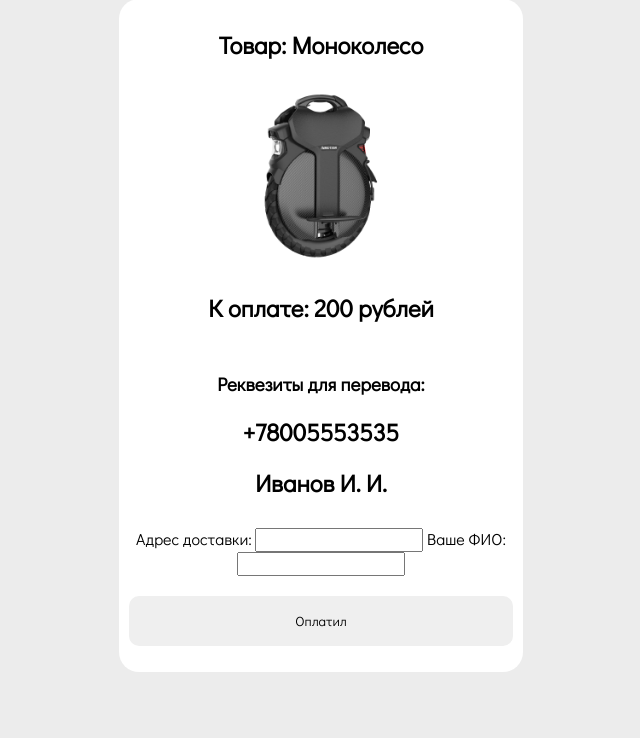
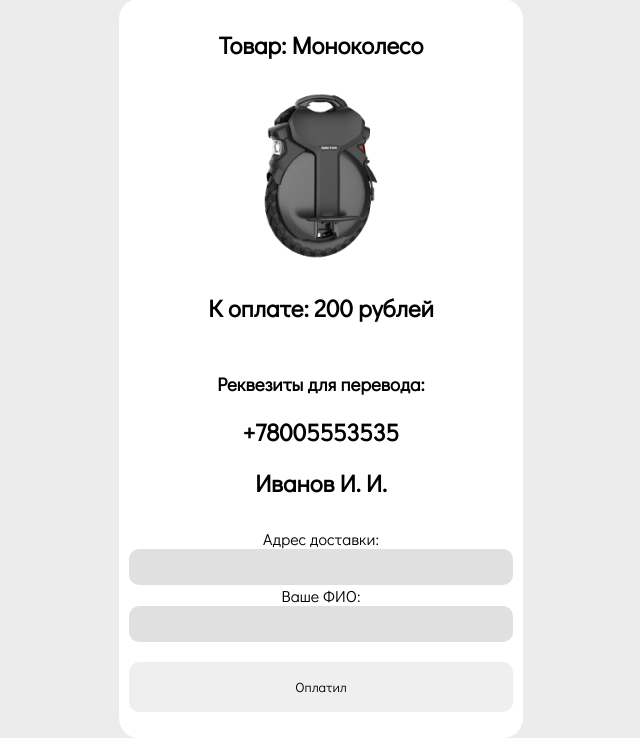
Before and after one commit to ArturLukianov/internet-shop-2, a Django app: page /payment in a window 1280 px wide. Shown: the part 91-829 px from the top of the page, without its empty margins (319-959 px from the left). Before the commit the page ends 763 px from the top, so only its background shows below. Run offline with Django 4.2, Linux system fonts and the light colour scheme.

Commit message:
Добавил форму для доставки

```diff
--- a/internetshop/shop/static/style.css
+++ b/internetshop/shop/static/style.css
@@ -228,3 +228,18 @@ button {
 .paymentButton {
     width: 100%;
 }
+
+.paymentForm {
+    display: flex;
+    flex-direction: column;
+}
+
+.paymentForm input {
+    background-color: #e0e0e0;
+    padding: 5px !important;
+
+    font-size: 20px;
+    border: none;
+    padding: 11px;
+    border-radius: 10px;
+}
```
